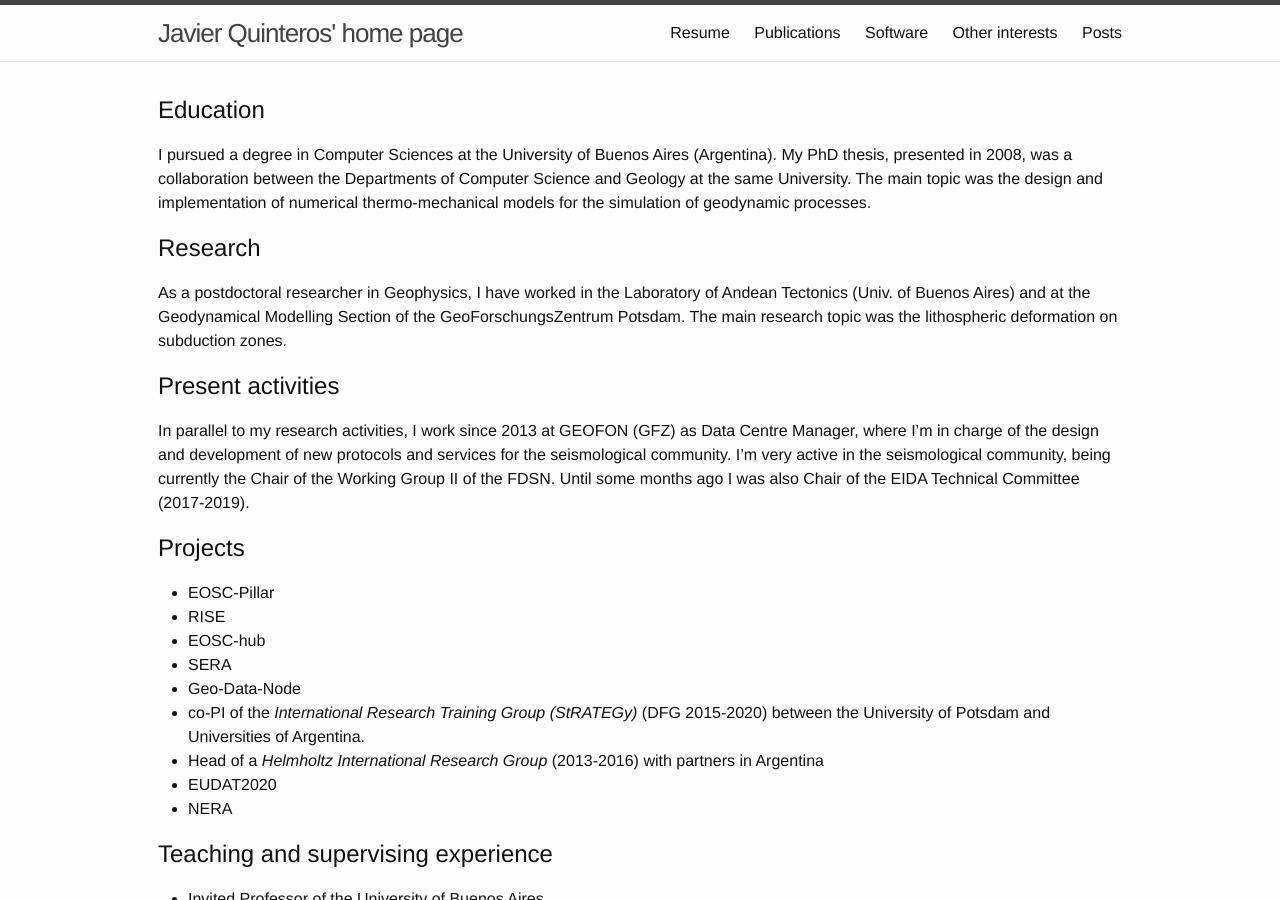
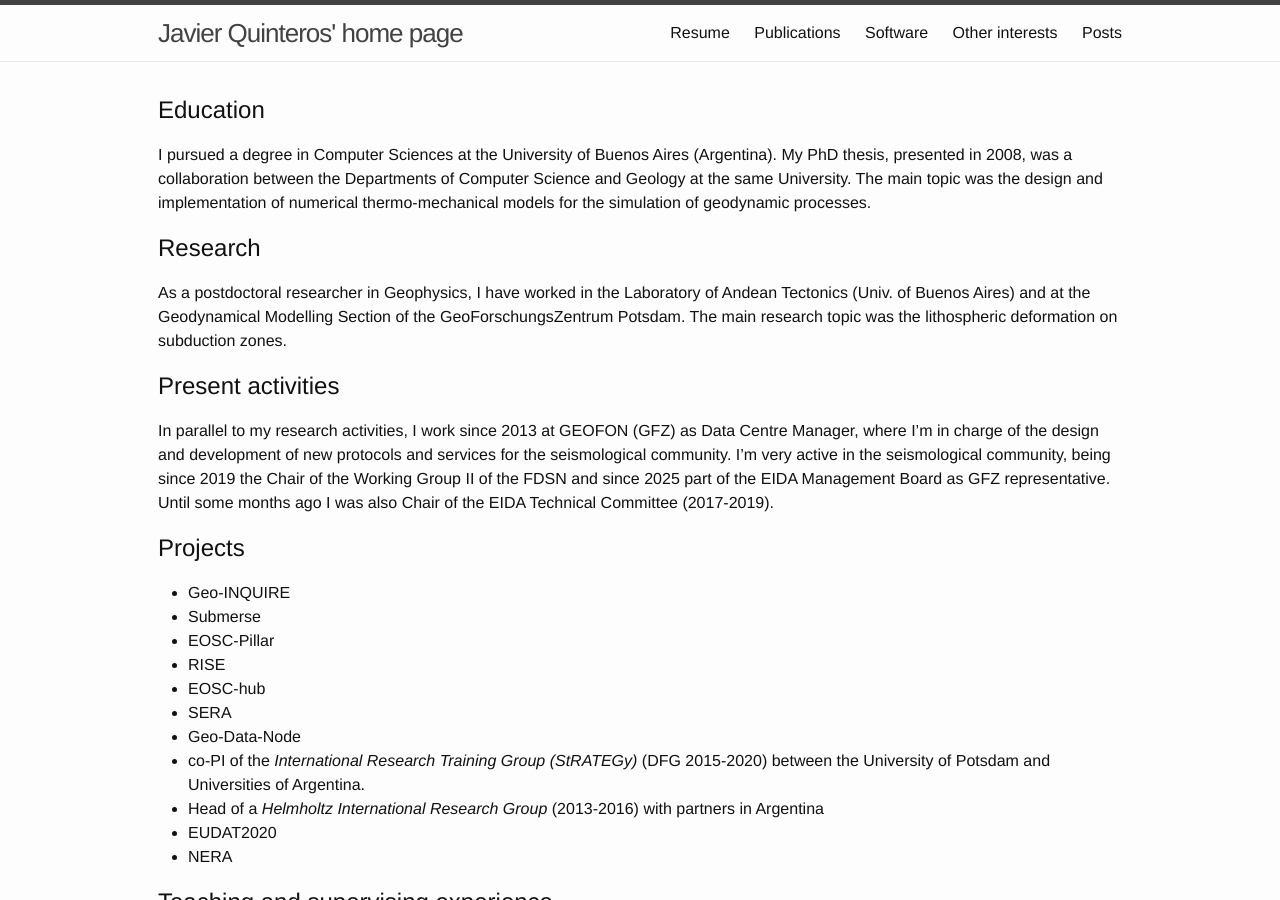
Before and after one commit to javiquinte/javiquinte.github.io, a Jekyll site: the page built from 2-resume.md, in a window 1280 px wide and 900 px high. Built offline with Jekyll 4.4.1, drawn with Linux system fonts in a browser that asks for light colours.

Commit message:
Update projects and position at EMB

```diff
--- a/2-resume.md
+++ b/2-resume.md
@@ -23,13 +23,15 @@ Present activities
 In parallel to my research activities, I work since 2013 at GEOFON (GFZ) as Data
 Centre Manager, where I'm in charge of the design and development of new
 protocols and services for the seismological community.
-I'm very active in the seismological community, being currently the Chair of
-the Working Group II of the FDSN. Until some months ago I was also Chair of the
-EIDA Technical Committee (2017-2019).
+I'm very active in the seismological community, being since 2019 the Chair of
+the Working Group II of the FDSN and since 2025 part of the EIDA Management Board as GFZ representative.
+Until some months ago I was also Chair of the EIDA Technical Committee (2017-2019).
 
 
 Projects
 --------
+* Geo-INQUIRE
+* Submerse
 * EOSC-Pillar
 * RISE
 * EOSC-hub
```
